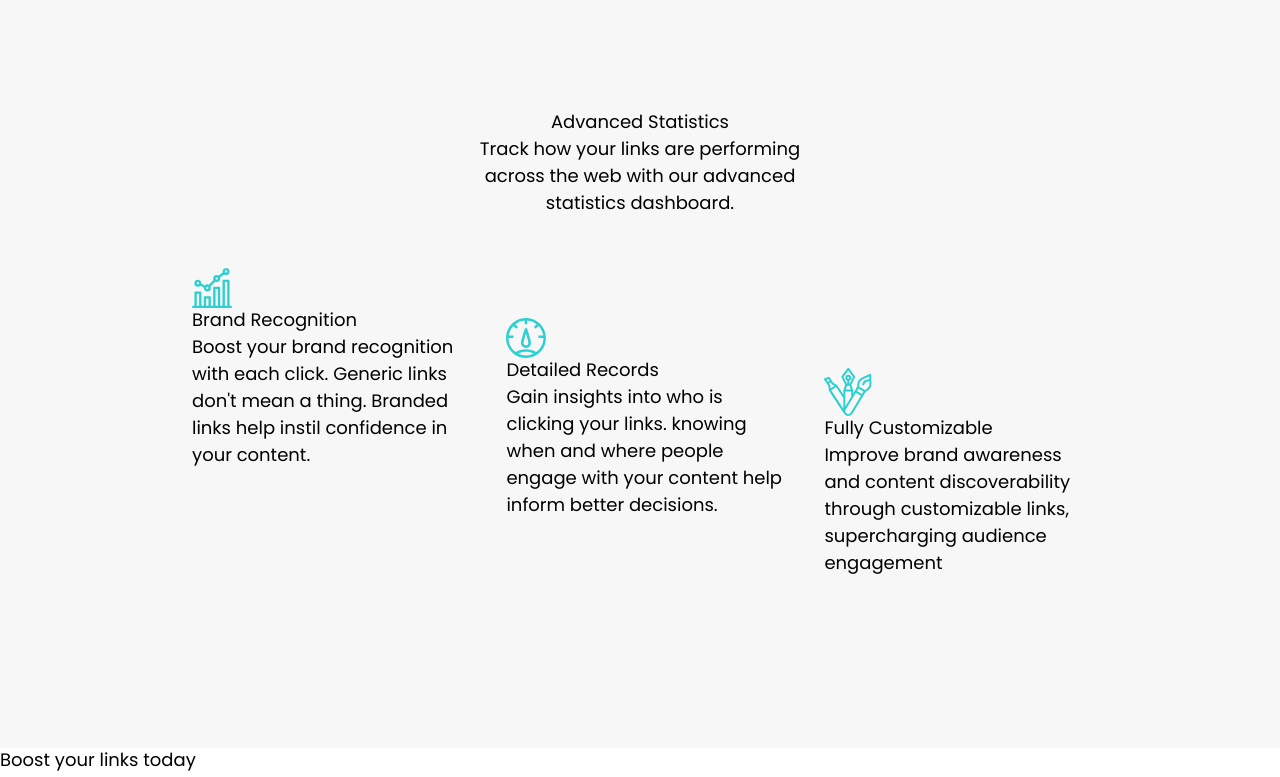
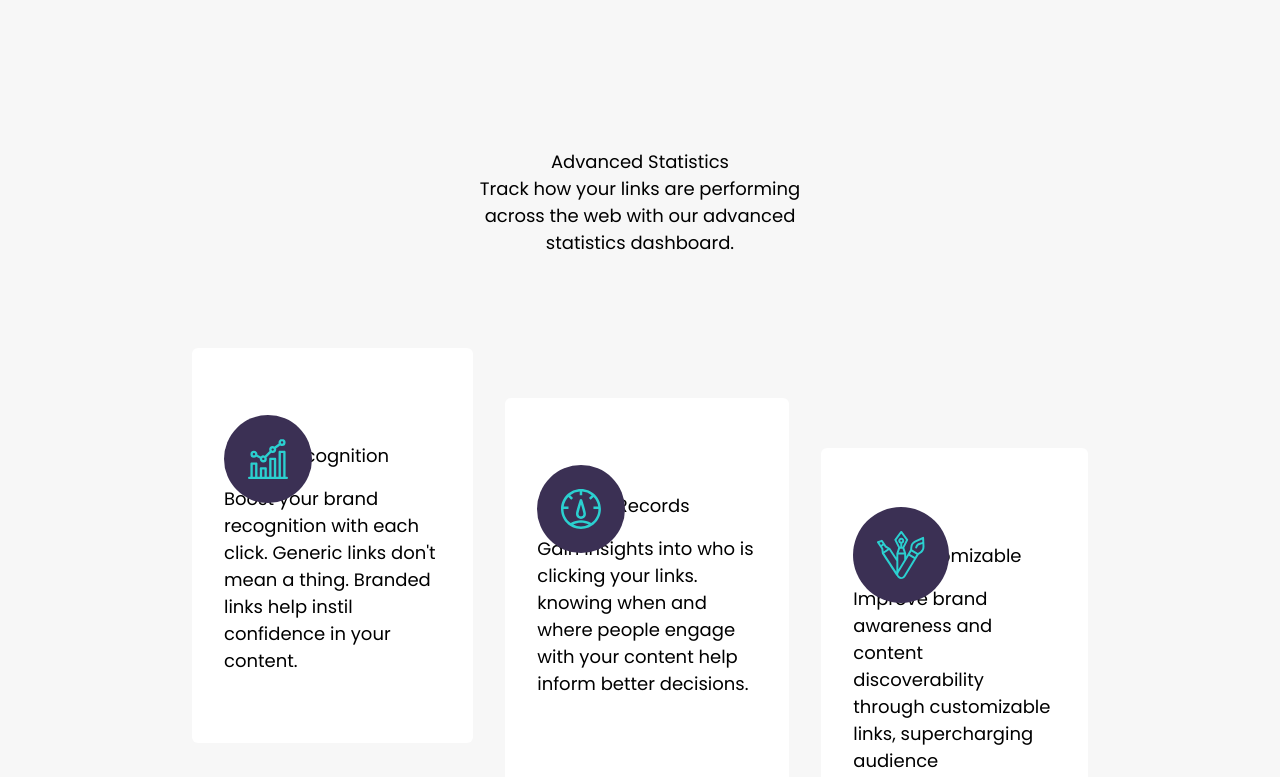
Before and after one commit to azanra/url-shortening, a React (Vite) app: page / in a window 1280 px wide. Shown: the part 1113-1890 px from the top of the page. Built offline with nearby package versions, Linux system fonts and the light colour scheme.

Commit message:
Style and position the logo in each info body

```diff
--- a/src/components/info.jsx
+++ b/src/components/info.jsx
@@ -5,7 +5,7 @@ import fullyCustomizable from "../assets/images/icon-fully-customizable.svg";
 export default function Info() {
   let position = 0;
   return (
-    <div className="center">
+    <div className="center mt-10">
       <div className="w-[70%]">
         <div className="infoHeaderContainer">
           <div className="infoHeader center">
@@ -18,7 +18,7 @@ export default function Info() {
             </p>
           </div>
         </div>
-        <div className="infoBody flex pb-80 gap-8">
+        <div className="infoBody flex pb-80 gap-8 mt-10">
           {infoBody.map((item) => {
             position += 50;
             return (
@@ -28,14 +28,15 @@ export default function Info() {
                   position: "relative",
                   top: `${position}px`,
                 }}
+                className="bg-white rounded-md p-8"
               >
-                <div className="bodyImg">
+                <div className="bodyImg bg-(--Dark-Violet) w-fit rounded-[50%] p-6 absolute bottom-60">
                   <img src={item.img} alt={item.alt} />
                 </div>
-                <div className="bodyHeader">
+                <div className="bodyHeader mt-16">
                   <h1>{item.header}</h1>
                 </div>
-                <div className="bodyContent">
+                <div className="bodyContent mt-4 pb-2">
                   <p>{item.body}</p>
                 </div>
               </div>
```
